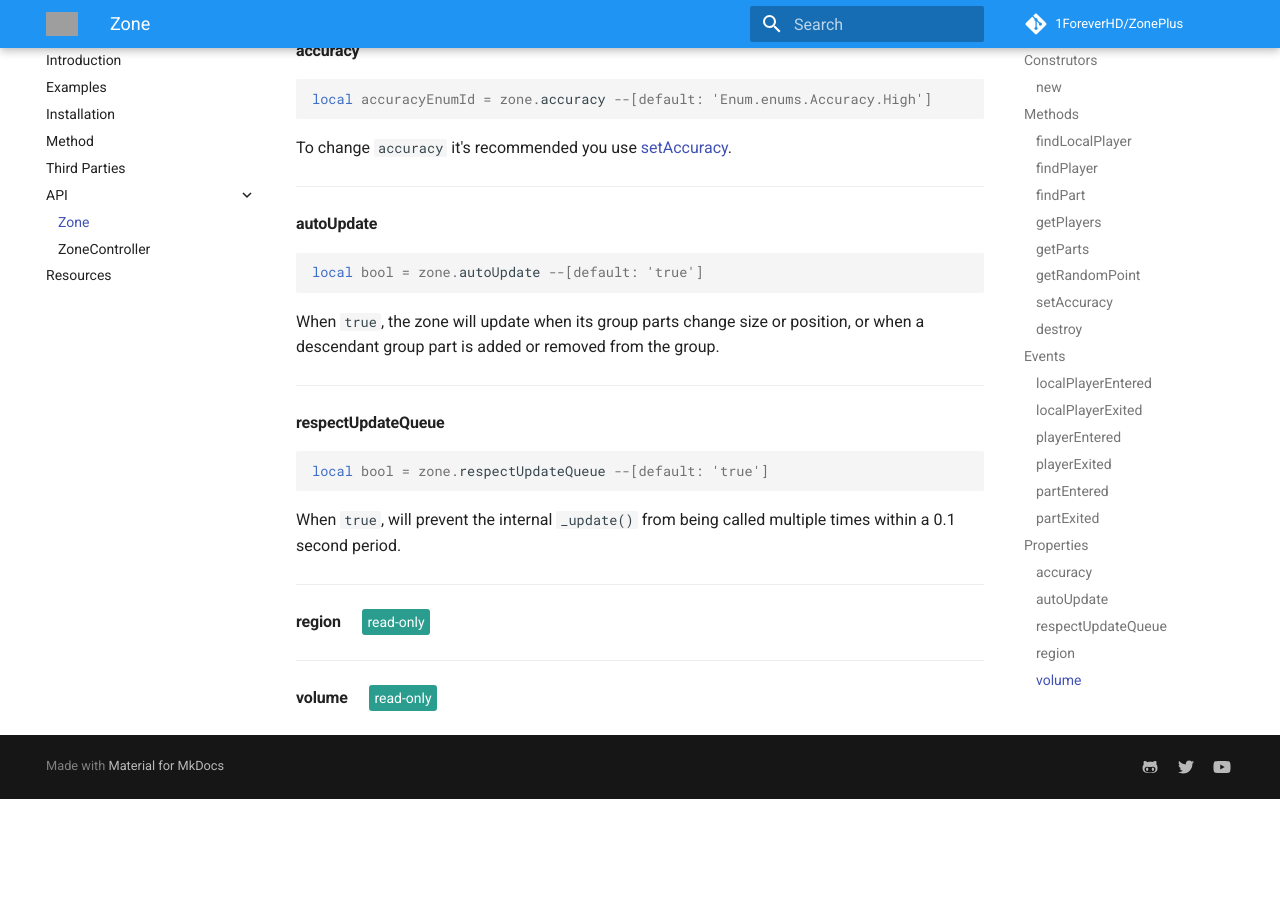
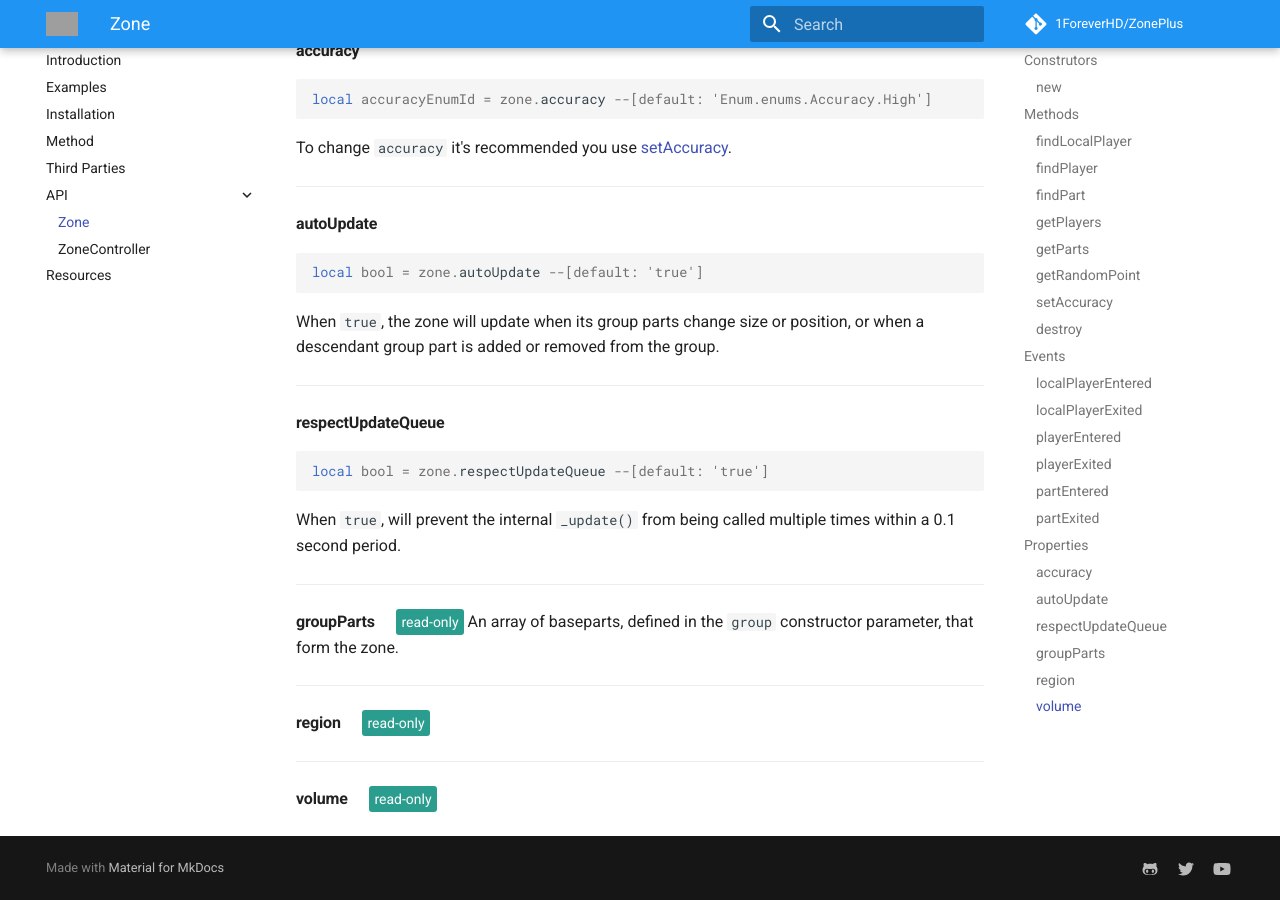
Before and after one commit to 1ForeverHD/ZonePlus, an MkDocs documentation site: the page built from docs/api/zone.md, in a window 1280 px wide and 900 px high, scrolled down 3096 px. Built offline with MkDocs 1.6.1 and Material for MkDocs 9.7.7, drawn with Linux system fonts in a browser that asks for light colours; comment, search, counter and statistics services are not loaded; before the commit the page ends 3895 px from its top, so only the background shows below that; grey boxes are pictures that could not be loaded.

Commit message:
070b6b0e375b54be74ce707fab33d7f02ba9e2bc

```diff
--- a/docs/api/zone.md
+++ b/docs/api/zone.md
@@ -151,6 +151,11 @@ local bool = zone.respectUpdateQueue --[default: 'true']
 When ``true``, will prevent the internal ``_update()`` from being called multiple times within a 0.1 second period.
 
 ----
+#### groupParts
+{read-only}
+An array of baseparts, defined in the ``group`` constructor parameter, that form the zone.
+
+----
 #### region
 {read-only}
 
```
